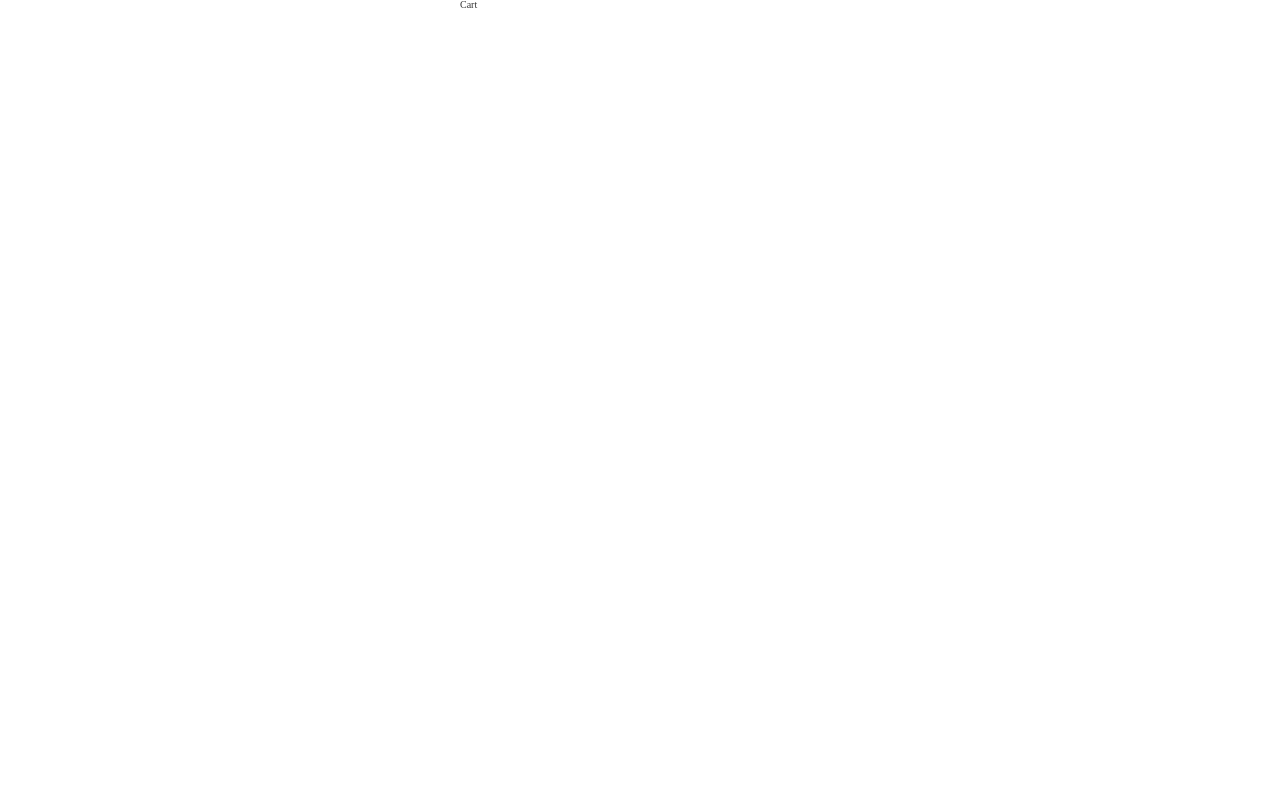
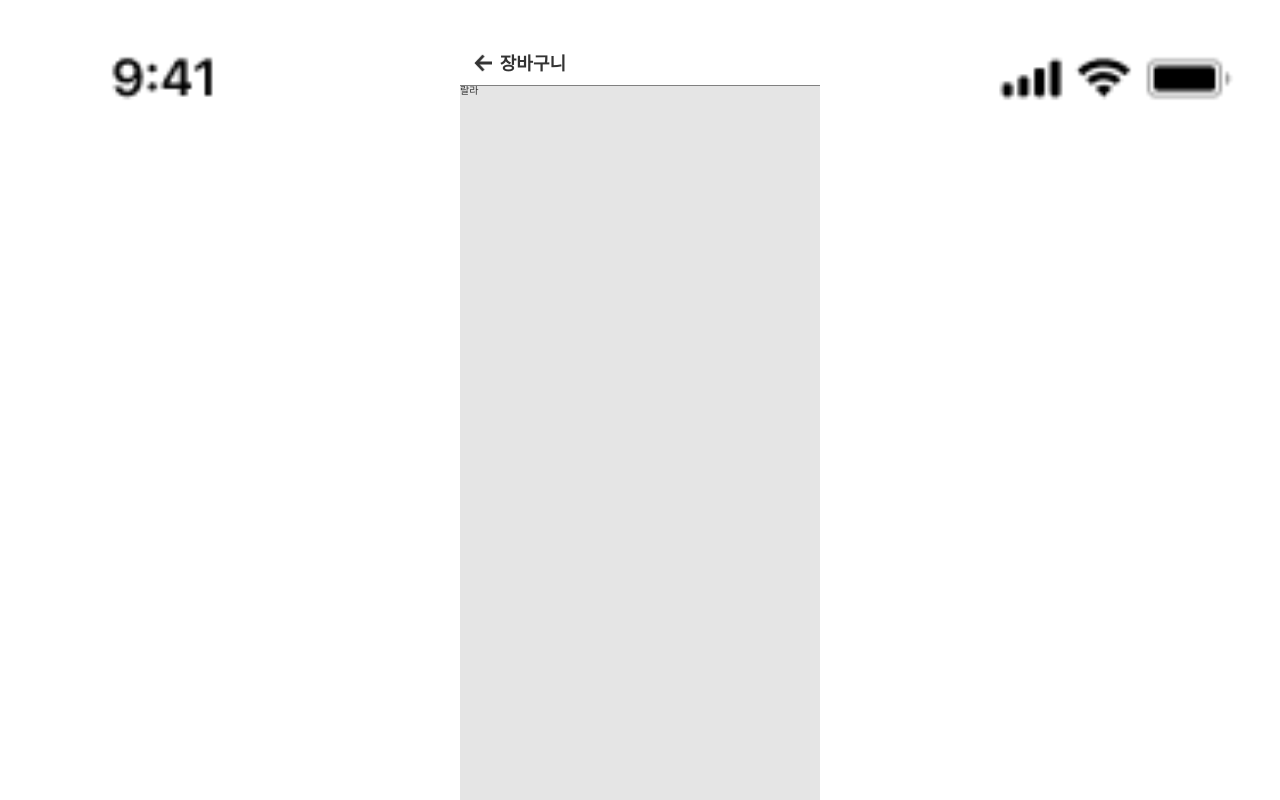
Before and after one commit to 2020-angelhack-SOS-team-front/front, a React (Create React App) app: page /cart in a window 1280 px wide. Built offline with nearby package versions, Linux system fonts and the light colour scheme.

Commit message:
feat: Implement heade UI of cart page

```diff
--- /dev/null
+++ b/src/components/cart/CartStyle.tsx
@@ -0,0 +1,44 @@
+import styled from 'styled-components'
+
+export const Wrapper = styled.div`
+    width: 100%;
+    height: 100vh;
+
+    display: flex;
+    flex-direction: column;
+    align-items: center;
+`
+
+export const TitleOuterWrapper = styled.div`
+  width: 100%;
+  height: 96px;
+  background-color: white;
+  position: relative;
+  border-bottom: 1px solid gray;
+`
+
+export const TitleWrapper = styled.div`
+  display: flex;
+  position: absolute;
+  bottom: 10px;
+  left: 10px;
+  width: 100px;
+  justify-content: space-around;
+`
+
+export const BackIcon = styled.img`
+  width: 18px;
+  height: 18px;
+`
+
+export const Title = styled.h1`
+  font-weight: bold;
+  font-size: 18px;
+  line-height: 21px;
+`
+
+export const CartOuterWrapper = styled.div`
+  width: 100%;
+  height: 100%;
+  background-color: #E5E5E5;
+`
--- a/src/components/cart/index.tsx
+++ b/src/components/cart/index.tsx
@@ -1,7 +1,24 @@
 import React from 'react'
+import * as S from './CartStyle'
 
 const Cart = () => {
-    return <div>Cart</div>
+    // TODO: userData 에서 card 정보 가져오기
+    return (
+        <>
+            <img className="header" src="/images/header_img.png"></img>
+            <S.Wrapper>
+                <S.TitleOuterWrapper>
+                    <S.TitleWrapper>
+                        <S.BackIcon src="/images/left-arrow-icon.png"></S.BackIcon>
+                        <S.Title>장바구니</S.Title>
+                    </S.TitleWrapper>
+                </S.TitleOuterWrapper>
+                <S.CartOuterWrapper>
+                    랄라
+                </S.CartOuterWrapper>
+            </S.Wrapper>
+        </>
+    )
 }
 
 export default Cart
--- a/src/components/markets/index.tsx
+++ b/src/components/markets/index.tsx
@@ -24,9 +24,23 @@ const Markets = (props: any) => {
     ]
 
     useEffect(() => {
-        console.log(props.history.location.state.data)
+        const getMarkets = async (userData: string) => {
+            console.log(userData)
+            const res = await fetch(`http://angelhack-2020-seoul-sos.ap-northeast-2.elasticbeanstalk.com/markets?address_contain=${userData}`)
+            const result = await res.json()
+            console.log(result)
+        }
+
+
+        const userData = props.history.location.state.data;
+        console.log(userData)
+        getMarkets(userData);
+
+
         // TODO: 해당 data로 API 요청 필요
     }, [props])
+
+
 
     return (
         <>
```
Also changed, not shown: public/images/left-arrow-icon.png (added).
